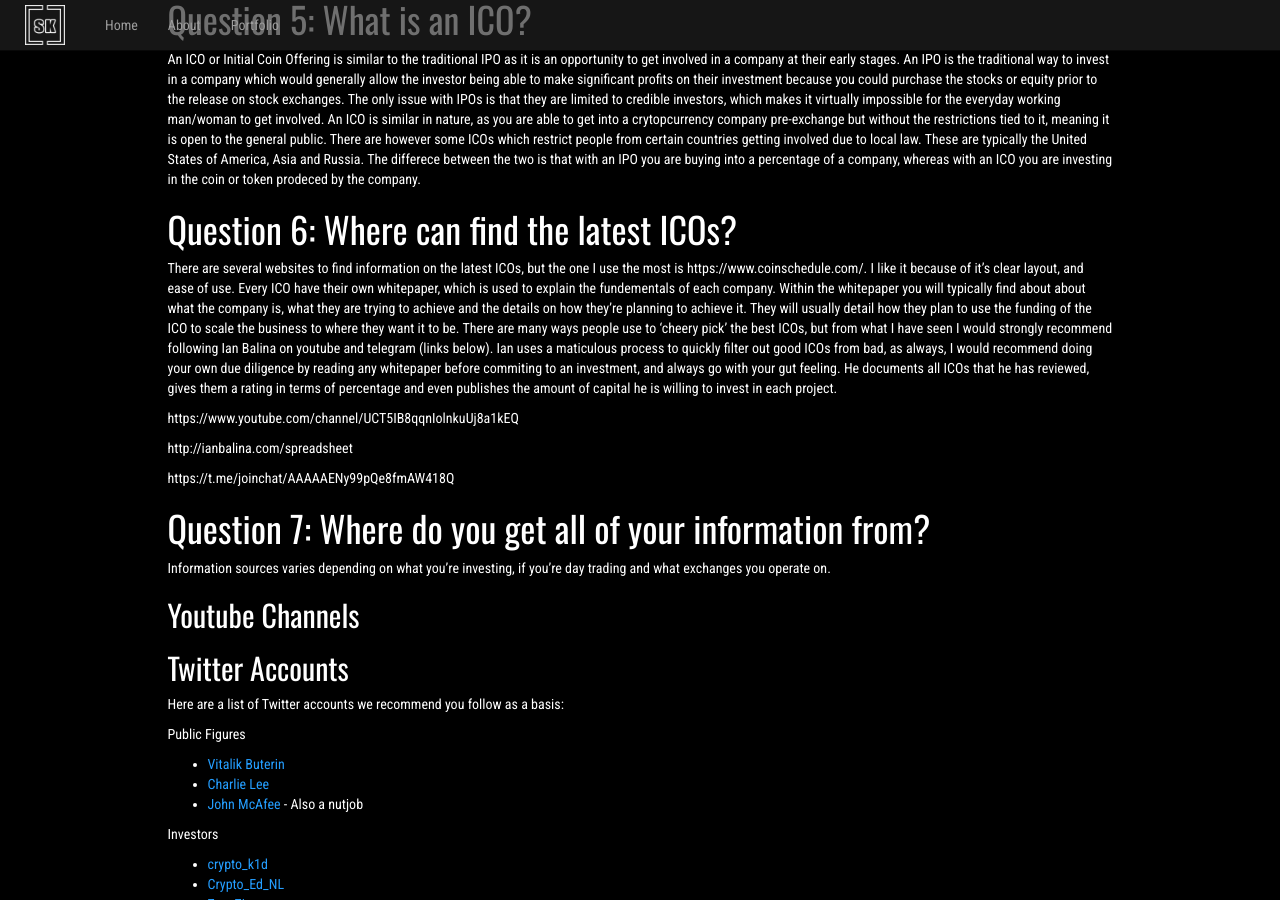
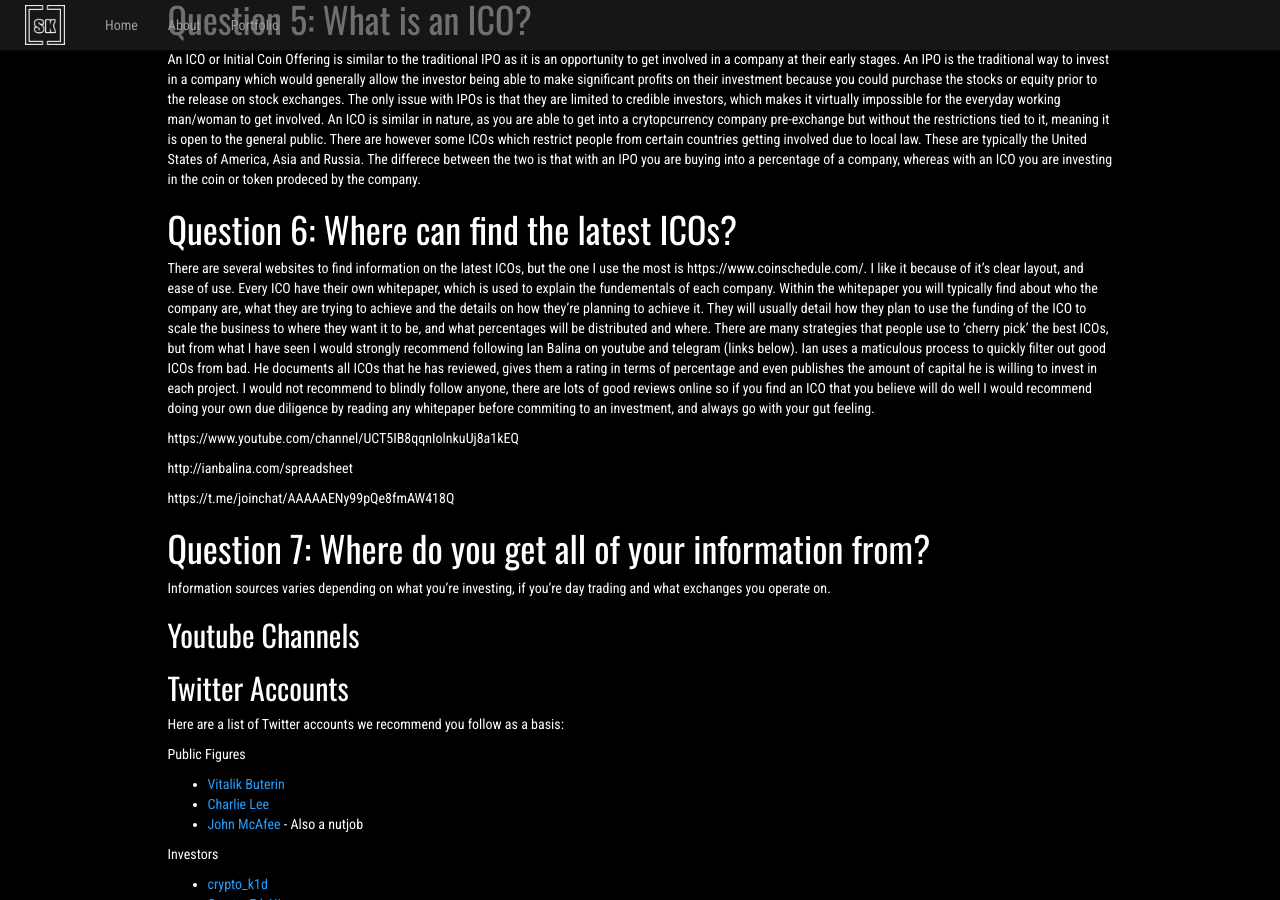
Before and after one commit to stevenkissack/stevokk.github.io, a Jekyll site: the page built from _pages/crypto-resources.md, in a window 1280 px wide and 900 px high, scrolled down 2202 px. Built offline with Jekyll 4.4.1, drawn with Linux system fonts in a browser that asks for light colours.

Commit message:
Edited 'where can I find the latest ICOs'

```diff
--- a/_pages/crypto-resources.md
+++ b/_pages/crypto-resources.md
@@ -89,7 +89,7 @@
 
 # Question 6: Where can find the latest ICOs?
 
-There are several websites to find information on the latest ICOs, but the one I use the most is https://www.coinschedule.com/. I like it because of it's clear layout, and ease of use. Every ICO have their own whitepaper, which is used to explain the fundementals of each company. Within the whitepaper you will typically find about about what the company is, what they are trying to achieve and the details on how they're planning to achieve it. They will usually detail how they plan to use the funding of the ICO to scale the business to where they want it to be. There are many ways people use to 'cheery pick' the best ICOs, but from what I have seen I would strongly recommend following Ian Balina on youtube and telegram (links below). Ian uses a maticulous process to quickly filter out good ICOs from bad, as always, I would recommend doing your own due diligence by reading any whitepaper before commiting to an investment, and always go with your gut feeling. He documents all ICOs that he has reviewed, gives them a rating in terms of percentage and even publishes the amount of capital he is willing to invest in each project.
+There are several websites to find information on the latest ICOs, but the one I use the most is https://www.coinschedule.com/. I like it because of it's clear layout, and ease of use. Every ICO have their own whitepaper, which is used to explain the fundementals of each company. Within the whitepaper you will typically find about who the company are, what they are trying to achieve and the details on how they're planning to achieve it. They will usually detail how they plan to use the funding of the ICO to scale the business to where they want it to be, and what percentages will be distributed and where. There are many strategies that people use to 'cherry pick' the best ICOs, but from what I have seen I would strongly recommend following Ian Balina on youtube and telegram (links below). Ian uses a maticulous process to quickly filter out good ICOs from bad. He documents all ICOs that he has reviewed, gives them a rating in terms of percentage and even publishes the amount of capital he is willing to invest in each project. I would not recommend to blindly follow anyone, there are lots of good reviews online so if you find an ICO that you believe will do well I would recommend doing your own due diligence by reading any whitepaper before commiting to an investment, and always go with your gut feeling.
 
 https://www.youtube.com/channel/UCT5IB8qqnIolnkuUj8a1kEQ
 
```
